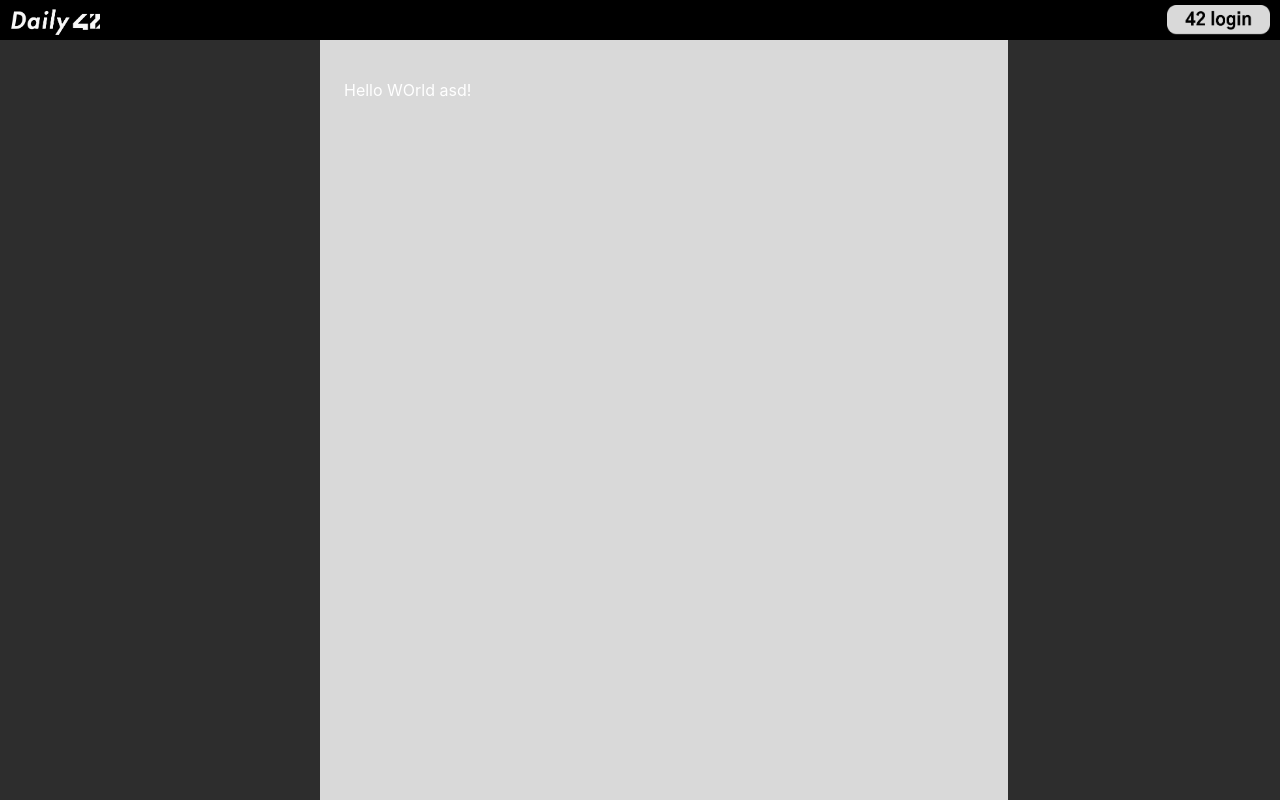
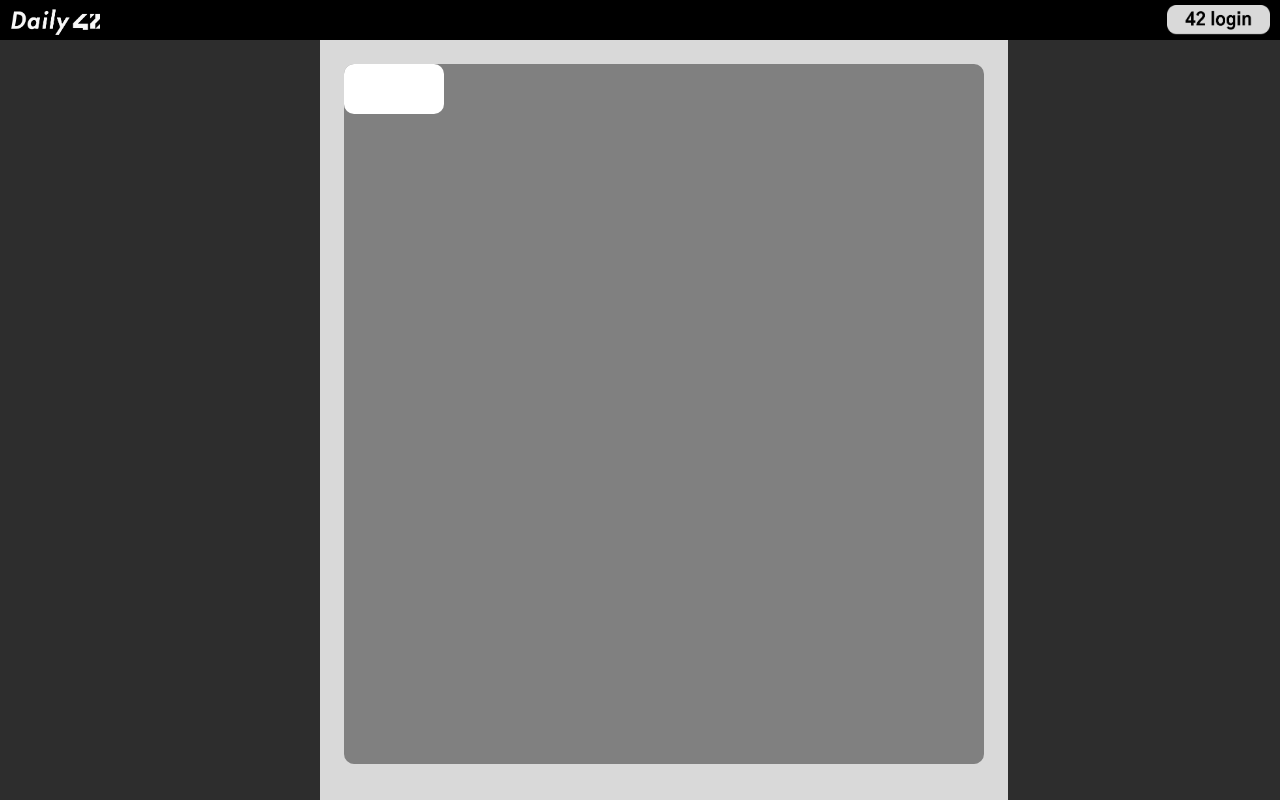
Before and after one commit to Daily42/transcendenceUpload, a React (Vite) app in the folder frontend/: page /Daily in a window 1280 px wide. Built offline with nearby package versions, Linux system fonts and the light colour scheme.

Commit message:
adding Geopo

```diff
--- a/frontend/src/container/contentDaily.tsx
+++ b/frontend/src/container/contentDaily.tsx
@@ -1,6 +1,7 @@
 /* eslint-disable react/button-has-type */
 import React, { useEffect, useState } from "react";
 import { styled } from "@stitches/react";
+import { useNavigate } from "react-router-dom";
 import Box from "@mui/material/Box";
 import Modal from "@mui/material/Modal";
 import * as theme from "../theme/theme";
@@ -32,10 +33,77 @@ const Contents = styled("div", {
   },
 });
 
+/* 이벤트의 제목과 클리히면 해당 이벤트로 이동하는 노드 */
+const DefaultNode = styled("div", {
+  position: "absolute",
+  backgroundColor: "white",
+  height: "50px",
+  width: "100px",
+  cursor: "pointer",
+  /* 아래는 꼭짓점을 둥글게 만들기 위한 옵션 */
+  borderRadius: "10px",
+  display: "flex",
+  alignItems: "center",
+  justifyContent: "center",
+  "&:hover": {
+    opacity: 0.8,
+  }
+});
+
+function Notice(props : any) {
+  const { path, styled } = props;
+  const navigate = useNavigate();
+
+  const handleClick = () => {
+    navigate(path);
+  };
+
+  return (
+    <DefaultNode
+	    style={styled}
+      onClick={handleClick}
+    />
+  );
+}
+
+/* 개포 */
+const DefaultGeopo = styled("div", {
+  position: "absolute",
+  backgroundColor: "gray",
+  height: `calc(${theme.NAV_LEFT_HEIGHT} - 100px)`,
+  width: `50%`,
+  cursor: "pointer",
+  /* 아래는 꼭짓점을 둥글게 만들기 위한 옵션 */
+  borderRadius: "10px",
+  display: "flex",
+  alignItems: "center",
+  justifyContent: "center",
+  "&:hover": {
+    opacity: 0.8,
+  }
+});
+
+function Geopo(props : any) {
+  const { path, styled } = props;
+  const navigate = useNavigate();
+
+  const handleClick = () => {
+    navigate(path);
+  };
+
+  return (
+    <DefaultGeopo
+	    style={styled}
+      onClick={handleClick}
+    />
+  );
+}
+
 export function ContainerContents() {
   return (
     <Contents className="contents">
-      <p>Hello WOrld asd!</p>
+    <Geopo />
+    <Notice />
     </Contents>
   );
 }
```
